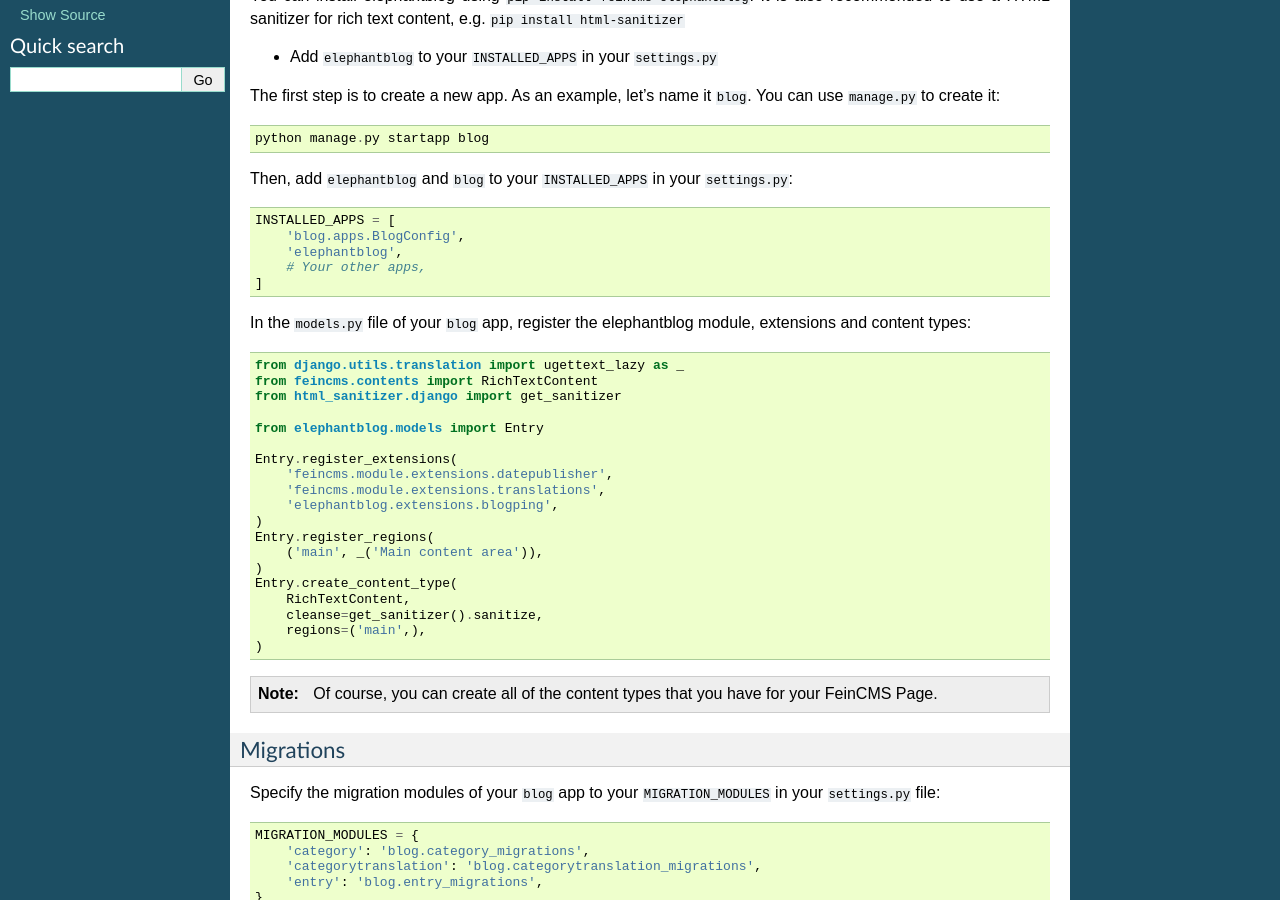
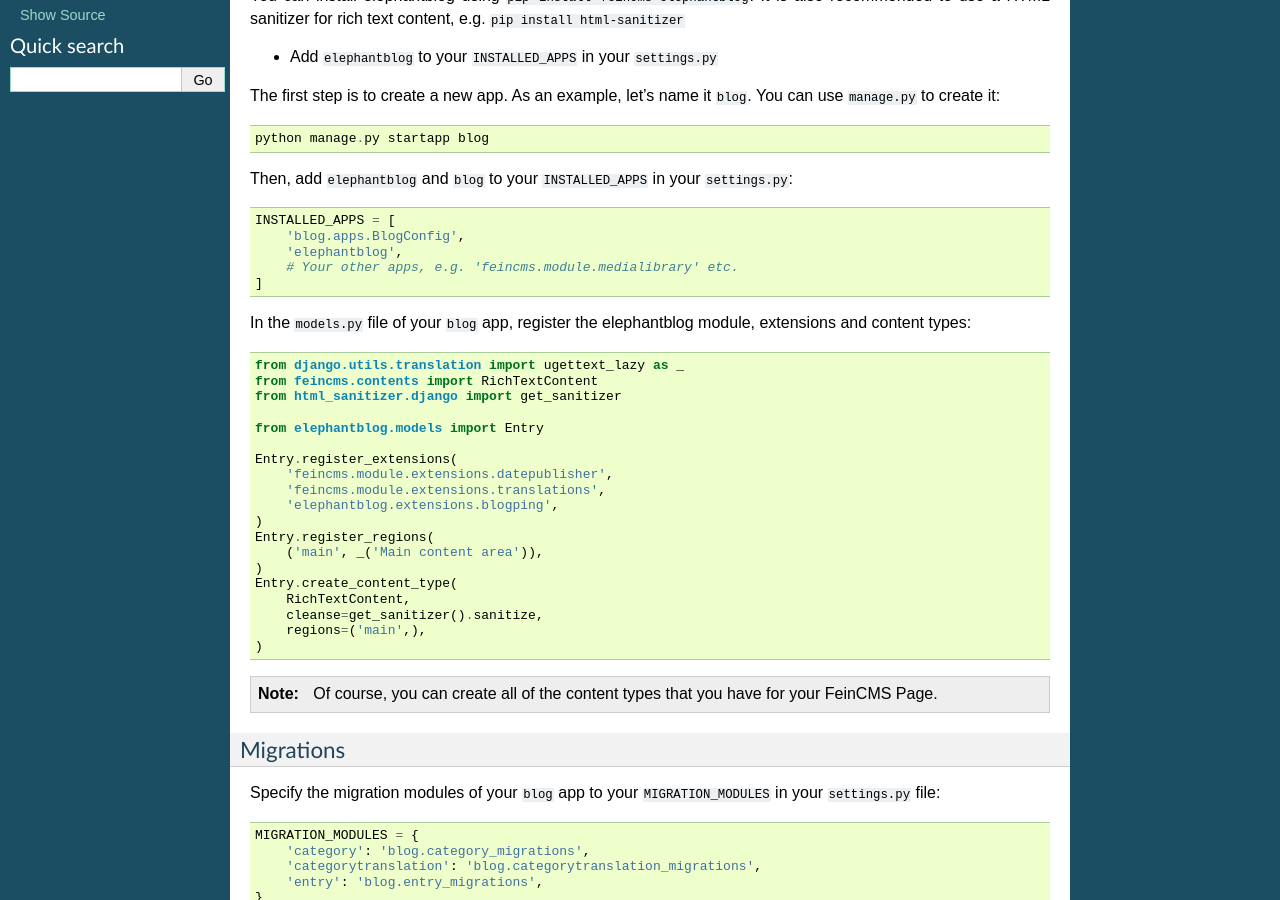
Before and after one commit to feincms/feincms-elephantblog, a Sphinx documentation site: the page built from docs/installation.rst, in a window 1280 px wide and 900 px high, scrolled down 409 px. Built offline with Sphinx 7.4.7, drawn with Linux system fonts in a browser that asks for light colours.

Commit message:
At least mention the media library near INSTALLED_APPS
Fix #64

```diff
--- a/docs/installation.rst
+++ b/docs/installation.rst
@@ -40,7 +40,7 @@
     INSTALLED_APPS = [
         'blog.apps.BlogConfig',
         'elephantblog',
-        # Your other apps,
+        # Your other apps, e.g. 'feincms.module.medialibrary' etc.
     ]
 
 In the ``models.py`` file of your ``blog`` app, register the elephantblog module, extensions and
```
